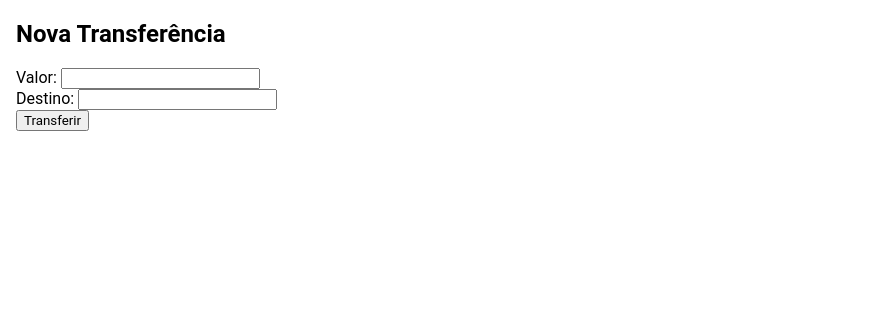
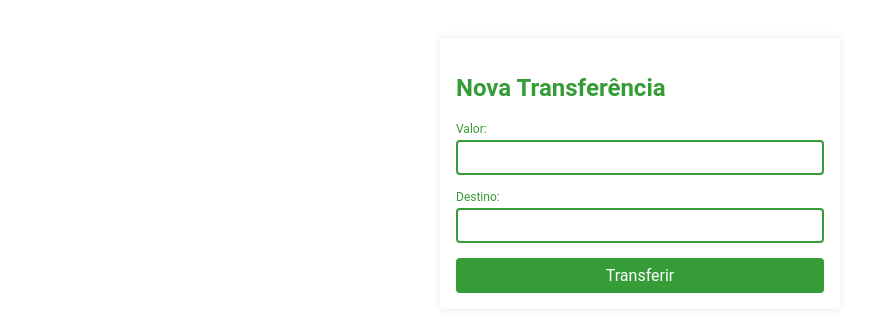
Before and after one commit to souzamarques/formacao-angular, an Angular app in the folder bytebank/: page / in a window 1280 px wide. Shown: the top 332 px of the page, without its empty margins (0-871 px from the left). Built offline with nearby package versions, Linux system fonts and the light colour scheme.

Commit message:
Estilizando o formulário

```diff
--- a/bytebank/src/app/nova-transferencia/nova-transferencia.component.html
+++ b/bytebank/src/app/nova-transferencia/nova-transferencia.component.html
@@ -4,23 +4,27 @@
     <meta charset="UTF-8" />
     <meta http-equiv="X-UA-Compatible" content="IE=edge" />
     <meta name="viewport" content="width=device-width, initial-scale=1.0" />
-    <title> ByteBank </title>
+    <title>ByteBank</title>
   </head>
   <body>
-    <form>
-      <h2> Nova Transferência </h2>
+    <section class="container">
+      <form class="formulario">
+        <h2 class="formulario__titulo">Nova Transferência</h2>
 
-      <div>
-        <label for="valor"> Valor: </label>
-        <input id="valor" type="text">
-      </div>
+        <div class="form-field">
+          <label class="form-field__label" for="valor"> Valor: </label>
+          <input class="form-field__input" id="valor" type="text" />
+        </div>
 
-      <div>
-        <label for="destino"> Destino: </label>
-        <input id="destino" type="text">
-      </div>
+        <div class="form-field">
+          <label class="form-field__label" for="destino"> Destino: </label>
+          <input class="form-field__input" id="destino" type="text" />
+        </div>
 
-      <button> Transferir </button>
-    </form>
+        <div class="botao-wrapper">
+          <button class="botao">Transferir</button>
+        </div>
+      </form>
+    </section>
   </body>
 </html>
```
